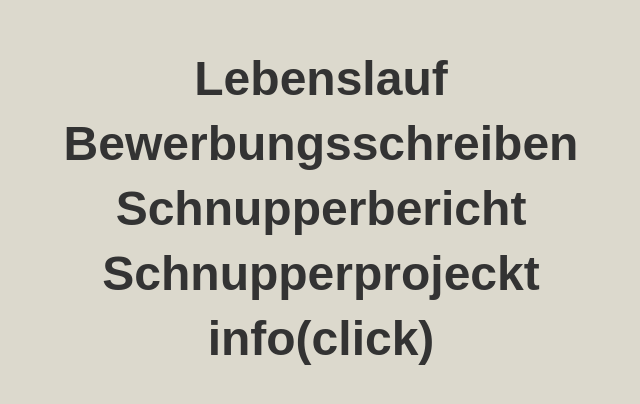
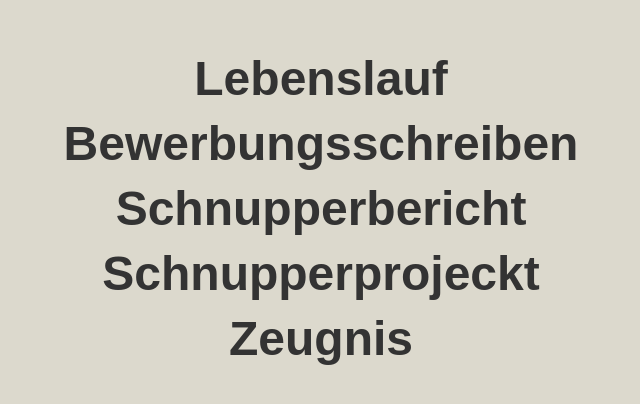
Before and after one commit to bombovlat/jeylan2.github.io, a plain HTML site: page index.html in a window 1280 px wide. Shown: the part 192-596 px from the top of the page, without its empty margins (319-959 px from the left). Drawn offline with Linux system fonts and the light colour scheme.

Commit message:
Update index.html

```diff
--- a/index.html
+++ b/index.html
@@ -97,7 +97,7 @@
        <li><a  href="bewerbungs.html" data-text="Bewerbungs">Bewerbungsschreiben</a></li>
         <li><a  href="erfahrungen.html" data-text="Schnupperbericht">Schnupperbericht</a></li>
        <li><a  href="schnupperprojeckt.html" data-text="Schnupperprojeckt">Schnupperprojeckt</a></li>
-          <li><a  href="extra.html" data-text="Mehr info">info(click)</a></li>
+          <li><a  href="extra.html" data-text="Zeugnis">Zeugnis</a></li>
         </ul>
 
 </body>
```
